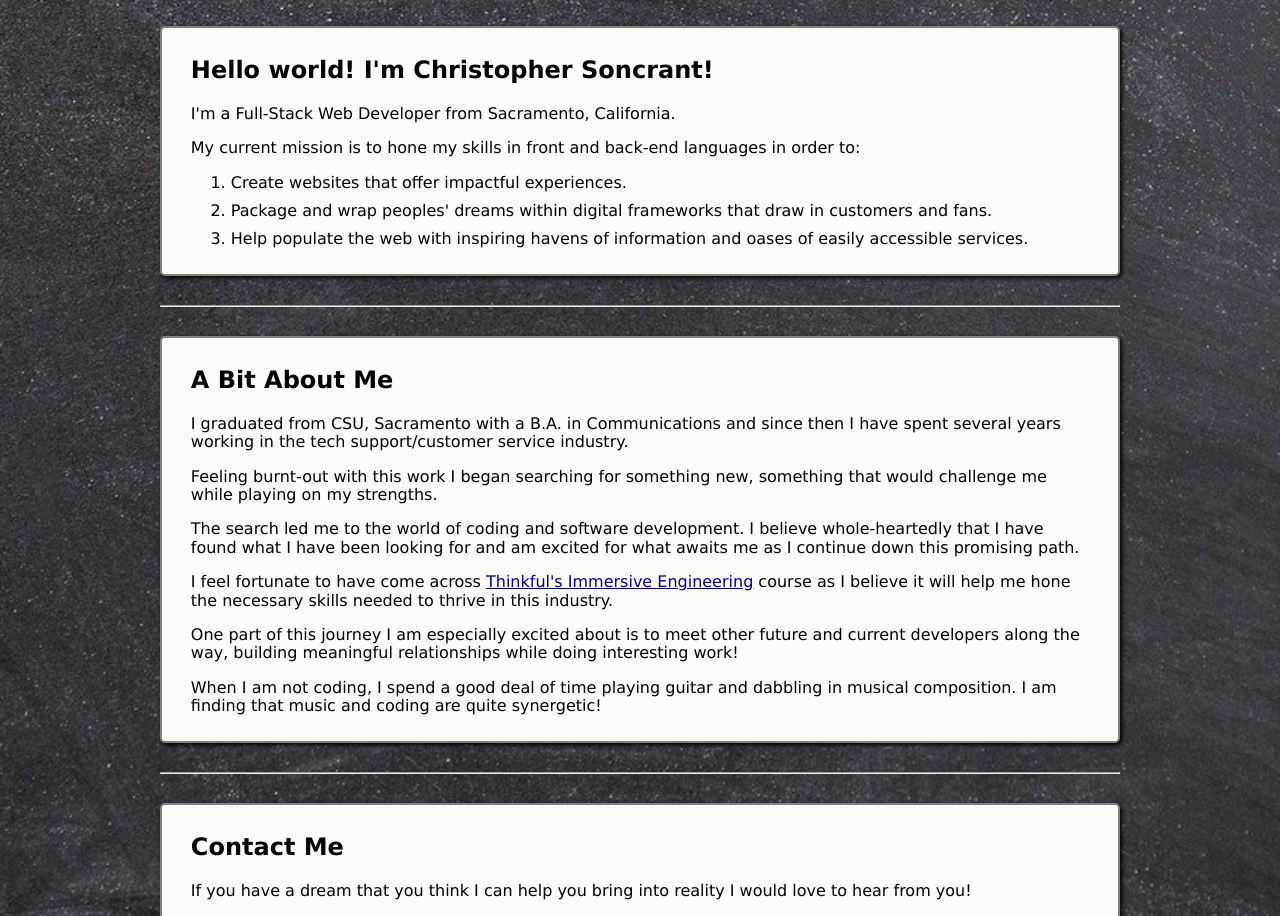
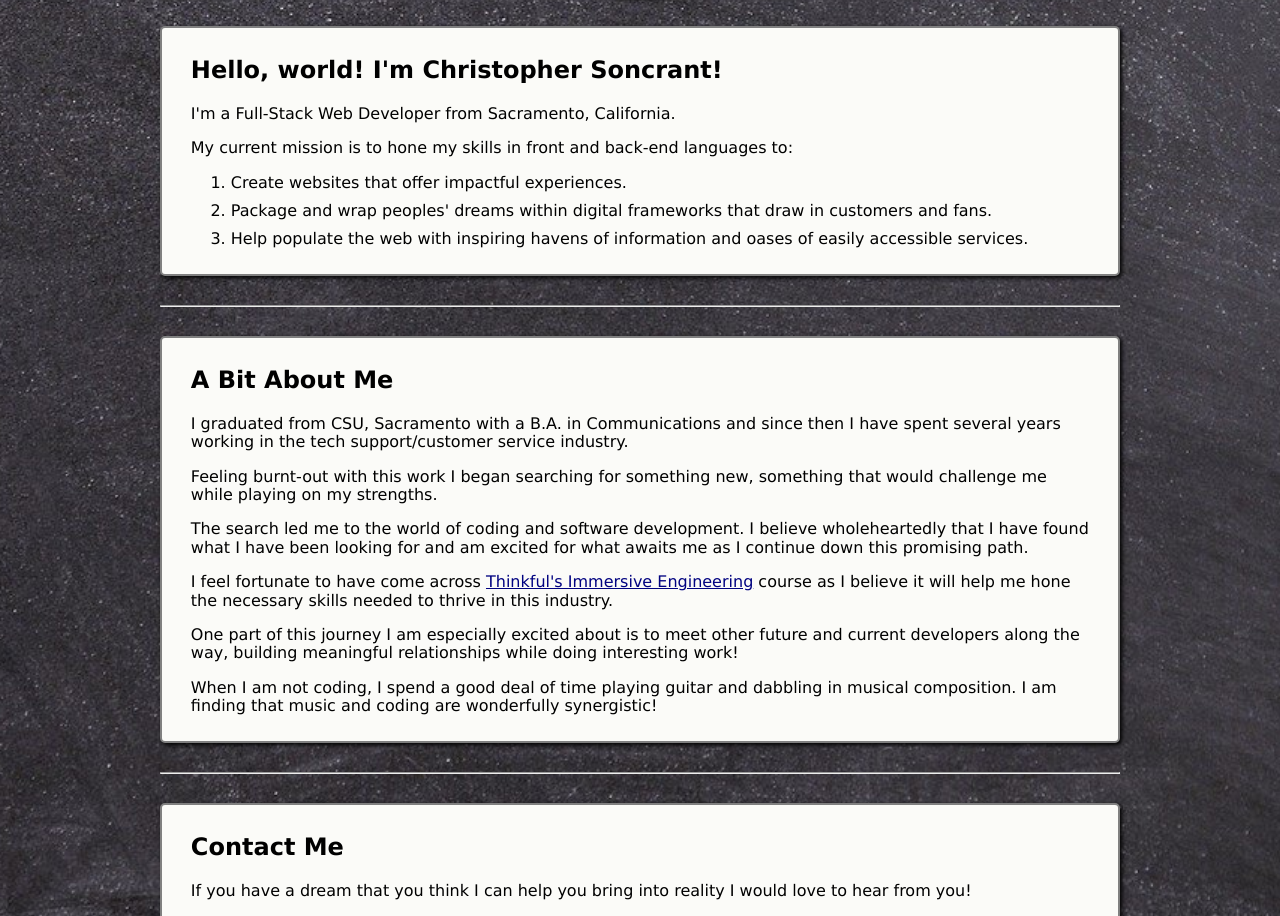
Before and after one commit to chrissoncrant/Portfolio, a plain HTML site: page index.html in a window 1280 px wide. Shown: the part 709-1625 px from the top of the page. Drawn offline with nearby package versions, Linux system fonts and the light colour scheme.

Commit message:
Grammar changes

```diff
--- a/index.html
+++ b/index.html
@@ -23,9 +23,9 @@
             <section>
                 <img class="profile-pic" src="images/my-head.jpg" alt="Headshot Missing" />
                 <div class="wrapper">
-                    <h2>Hello world! I'm Christopher Soncrant!</h2>
+                    <h2>Hello, world! I'm Christopher Soncrant!</h2>
                     <p>I'm a Full-Stack Web Developer from Sacramento, California.</p>
-                    <p>My current mission is to hone my skills in front and back-end languages in order to:</p>
+                    <p>My current mission is to hone my skills in front and back-end languages to:</p>
                     <ol>
                         <li>Create websites that offer impactful experiences.</li>
                         <li>Package and wrap peoples' dreams within digital frameworks that draw in customers and fans.</li>
@@ -40,10 +40,10 @@
                 <h2>A Bit About Me</h2>
                 <p>I graduated from CSU, Sacramento with a B.A. in Communications and since then I have spent several years working in the tech support/customer service industry.</p>
                 <p>Feeling burnt-out with this work I began searching for something new, something that would challenge me while playing on my strengths.</p>
-                <p>The search led me to the world of coding and software development. I believe whole-heartedly that I have found what I have been looking for and am excited for what awaits me as I continue down this promising path.</p>
+                <p>The search led me to the world of coding and software development. I believe wholeheartedly that I have found what I have been looking for and am excited for what awaits me as I continue down this promising path.</p>
                 <p>I feel fortunate to have come across <a href="https://www.thinkful.com/bootcamp/web-development/" target="_blank">Thinkful's Immersive Engineering</a> course as I believe it will help me hone the necessary skills needed to  thrive in this industry.</p>
                 <p>One part of this journey I am especially excited about is to meet other future and current developers along the way, building meaningful relationships while doing interesting work!</p>
-                <p>When I am not coding, I spend a good deal of time playing guitar and dabbling in musical composition. I am finding that music and coding are quite synergetic!</p>
+                <p>When I am not coding, I spend a good deal of time playing guitar and dabbling in musical composition. I am finding that music and coding are wonderfully synergistic!</p>
             </section>
             <hr>
             <!-- Contact -->
```
